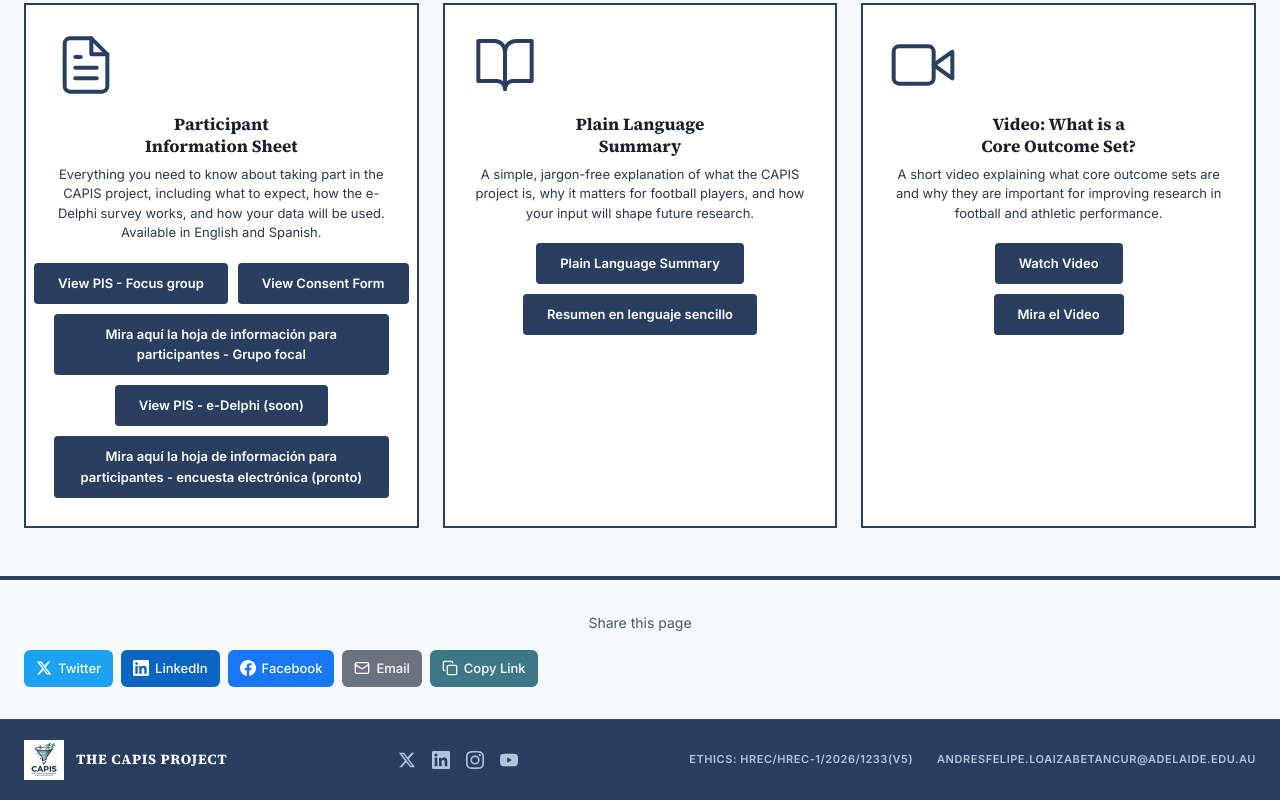
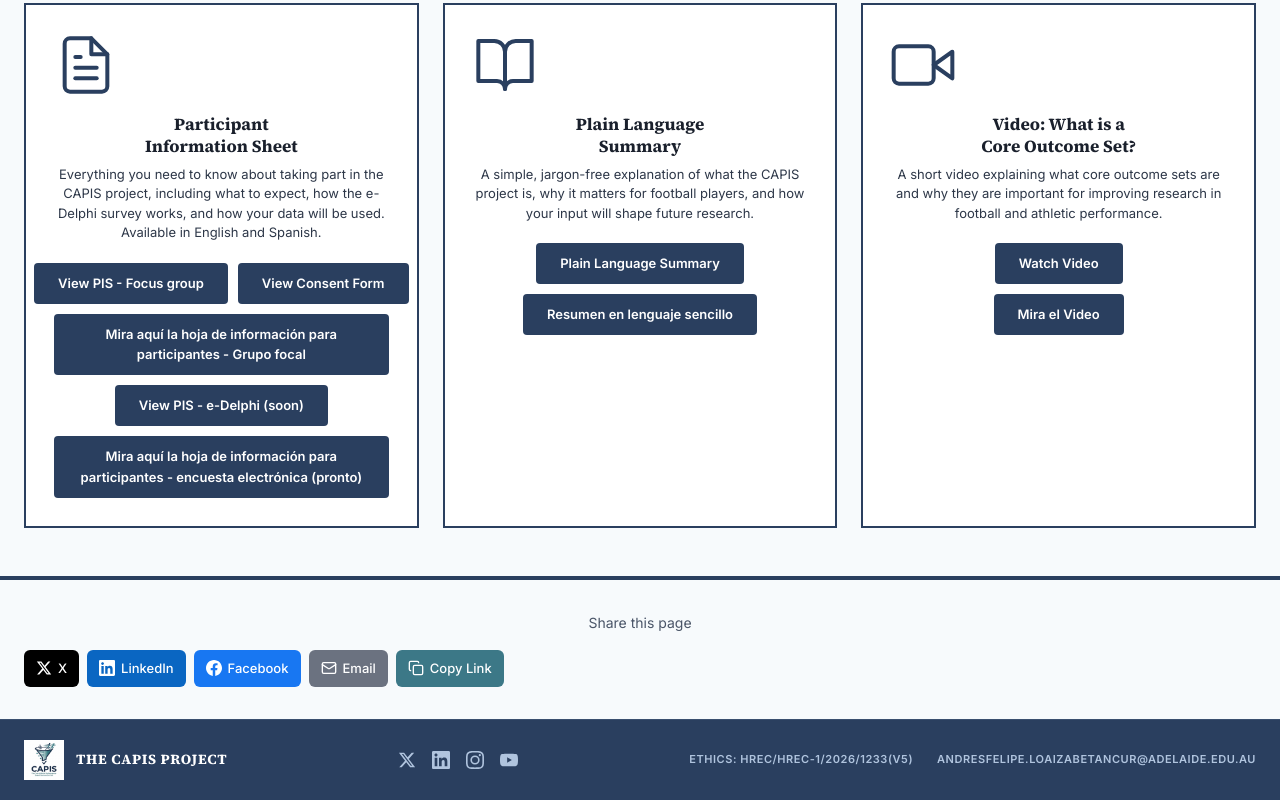
Before and after one commit to LoaizaBetancur/CAPIS-Project-Website, a Next.js app: page /resources/athletes in a window 1280 px wide. Shown: the part 1120-1920 px from the top of the page. Built offline with nearby package versions, Linux system fonts and the light colour scheme.

Commit message:
Update Twitter to X branding in ShareButtons and Footer

```diff
--- a/components/Footer.tsx
+++ b/components/Footer.tsx
@@ -47,10 +47,10 @@ export default function Footer() {
         {/* MIDDLE: Social Links */}
         <div style={{ display: "flex", alignItems: "center", gap: "16px" }}>
           <a
-            href="https://twitter.com/CAPIS_Project"
+            href="https://x.com/CAPIS_Project"
             target="_blank"
             rel="noopener noreferrer"
-            aria-label="Follow us on Twitter"
+            aria-label="Follow us on X"
             style={{
               color: "#B0C4DE",
               transition: "color 150ms",
--- a/components/ShareButtons.tsx
+++ b/components/ShareButtons.tsx
@@ -37,19 +37,19 @@ export default function ShareButtons({ title, description, url }: ShareButtonsPr
 
   return (
     <div style={{ display: "flex", gap: "8px", flexWrap: "wrap", marginTop: "16px" }}>
-      {/* Twitter/X */}
+      {/* X */}
       <a
         href={`https://twitter.com/intent/tweet?text=${encodedTitle}&url=${encodedUrl}`}
         target="_blank"
         rel="noopener noreferrer"
-        aria-label="Share on Twitter"
+        aria-label="Share on X"
         style={{
           display: "inline-flex",
           alignItems: "center",
           gap: "6px",
           padding: "8px 12px",
           borderRadius: "6px",
-          backgroundColor: "#1DA1F2",
+          backgroundColor: "#000000",
           color: "#FFFFFF",
           fontSize: "13px",
           fontWeight: 500,
@@ -62,7 +62,7 @@ export default function ShareButtons({ title, description, url }: ShareButtonsPr
         <svg width="16" height="16" viewBox="0 0 24 24" fill="currentColor">
           <path d="M18.244 2.25h3.308l-7.227 8.26 8.502 11.24H16.17l-5.214-6.817L4.99 21.75H1.68l7.73-8.835L1.254 2.25H8.08l4.713 6.231zm-1.161 17.52h1.833L7.084 4.126H5.117z" />
         </svg>
-        Twitter
+        X
       </a>
 
       {/* LinkedIn */}
```
